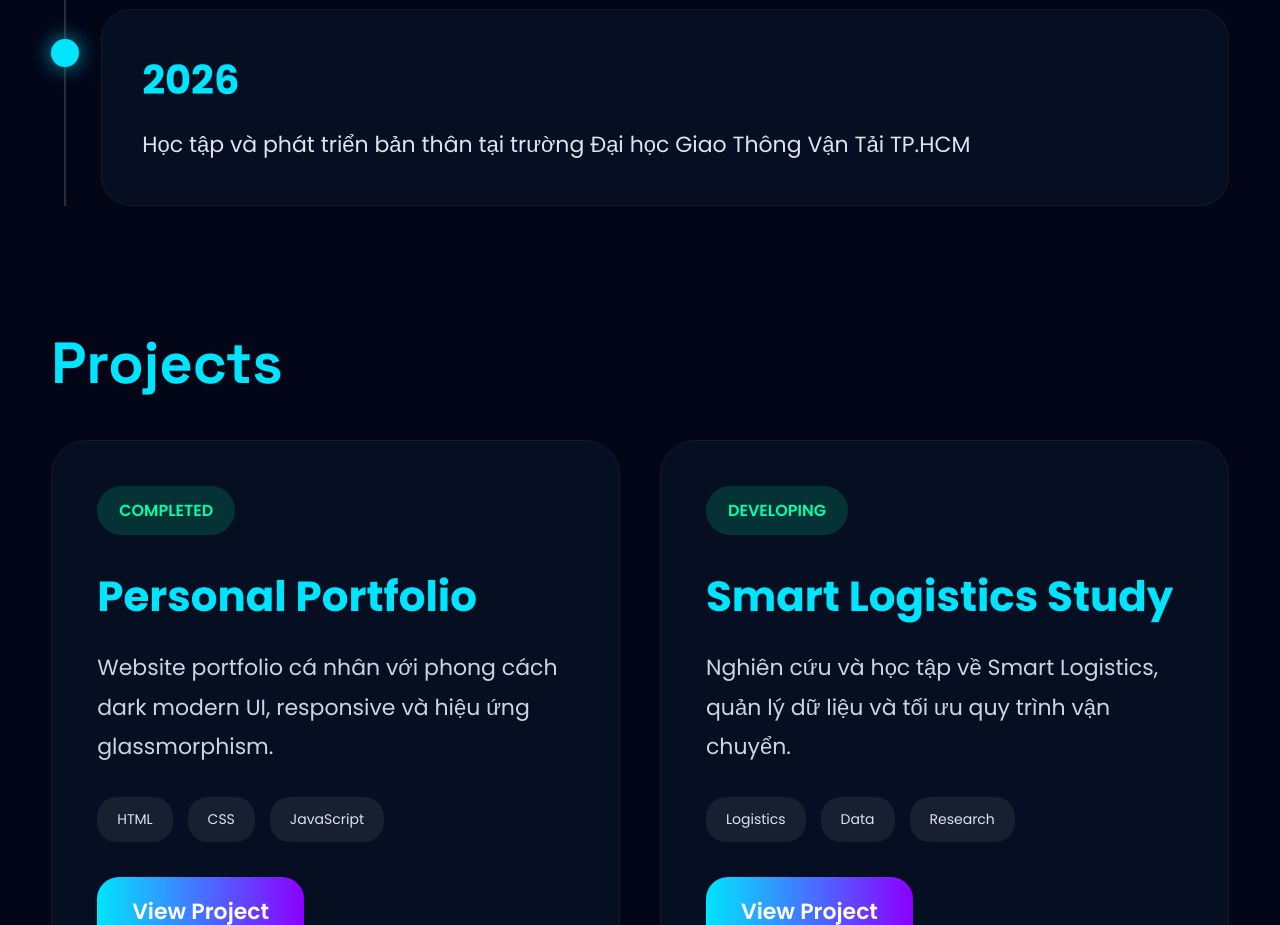
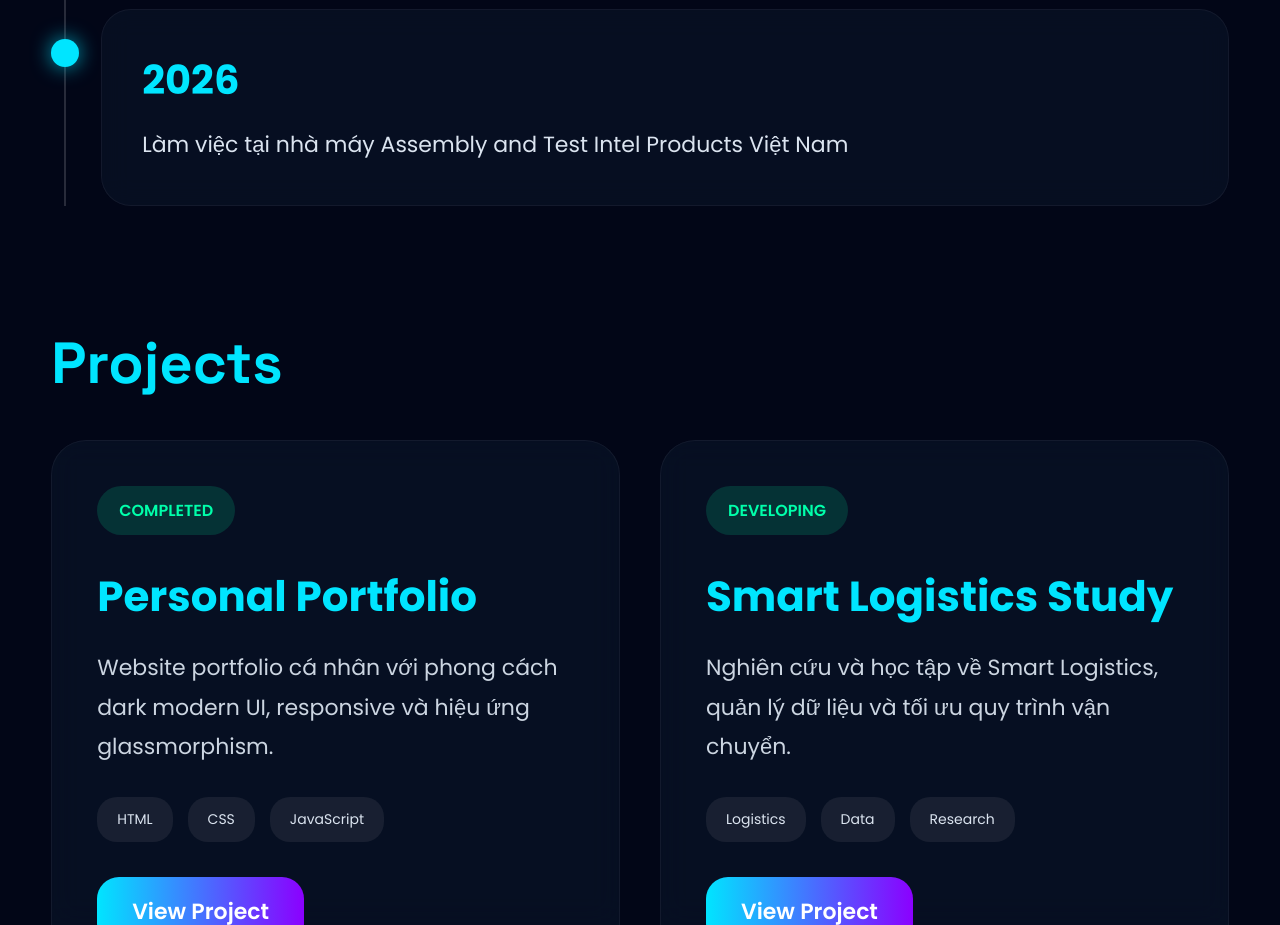
Before and after one commit to votanhieulop94-design/-VoTanHieu, a plain HTML site: page index.html in a window 1280 px wide. Shown: the part 2300-3225 px from the top of the page. Drawn offline with Linux system fonts and the light colour scheme.

Commit message:
Add files via upload

```diff
--- a/index.html
+++ b/index.html
@@ -127,8 +127,7 @@
           <h4>2026</h4>
 
           <p>
-            Học tập và phát triển bản thân tại trường
-            Đại học Giao Thông Vận Tải TP.HCM
+            Làm việc tại nhà máy Assembly and Test Intel Products Việt Nam
           </p>
 
         </div>
```
